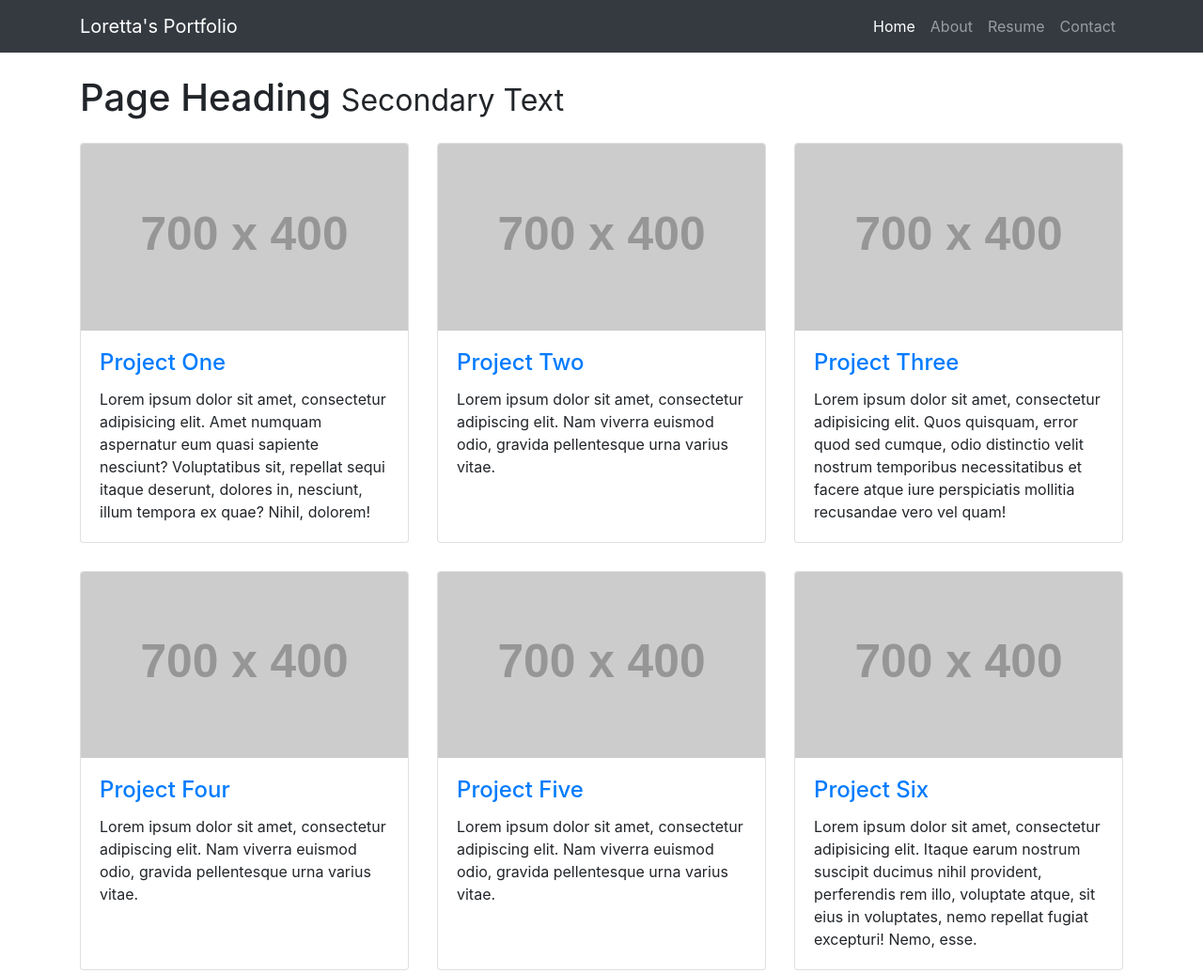
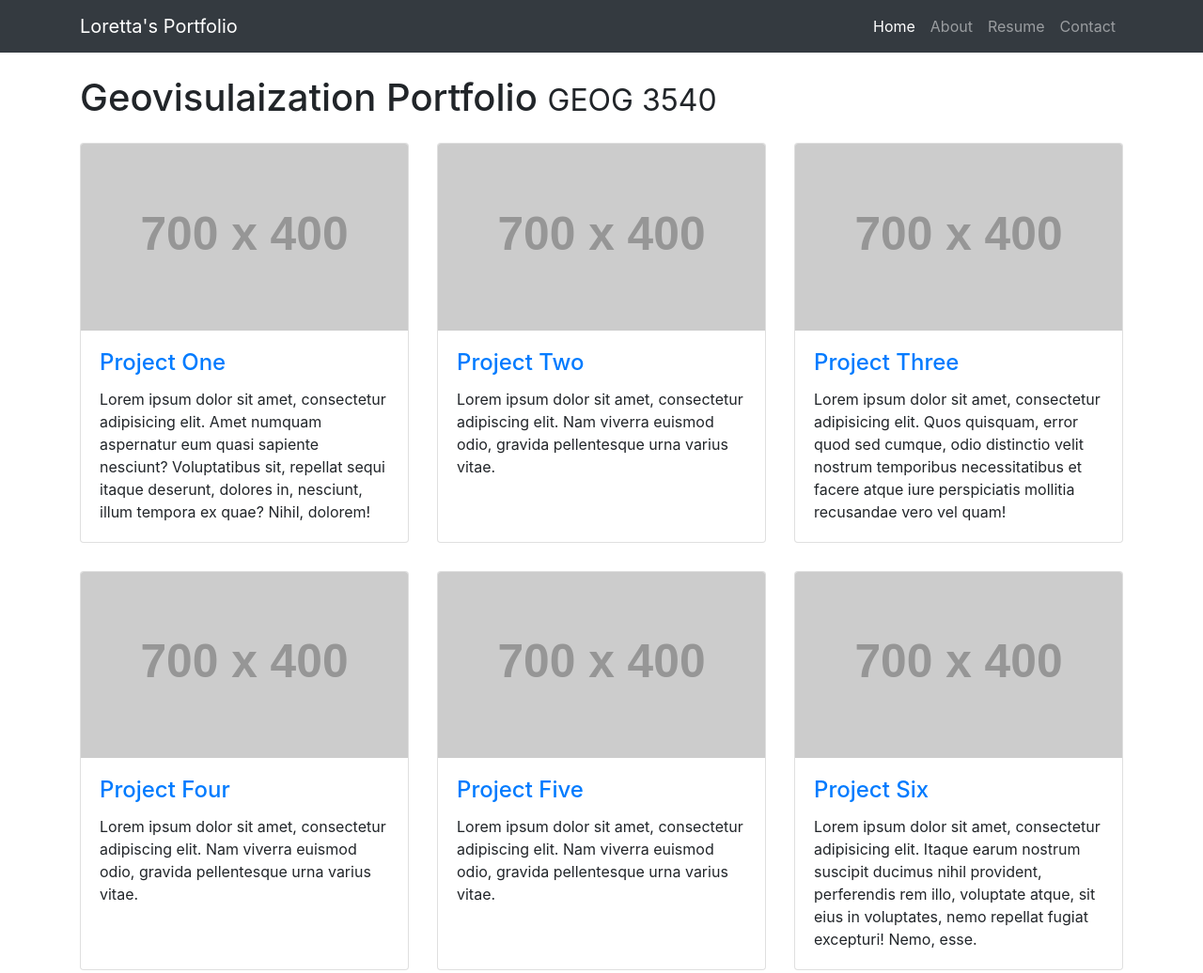
Before and after one commit to lorettaNwaj/geovis, a website: page index.html in a window 1280 px wide. Shown: the top 1036 px of the page at 94% size. Drawn offline with Linux system fonts and the light colour scheme; placeholder pictures from the web are drawn by us.

Commit message:
update html

```diff
--- a/index.html
+++ b/index.html
@@ -52,8 +52,8 @@
     <div class="container">
 
       <!-- Page Heading -->
-      <h1 class="my-4">Page Heading
-        <small>Secondary Text</small>
+      <h1 class="my-4">Geovisulaization Portfolio
+        <small>GEOG 3540</small>
       </h1>
 
       <div class="row">
```
